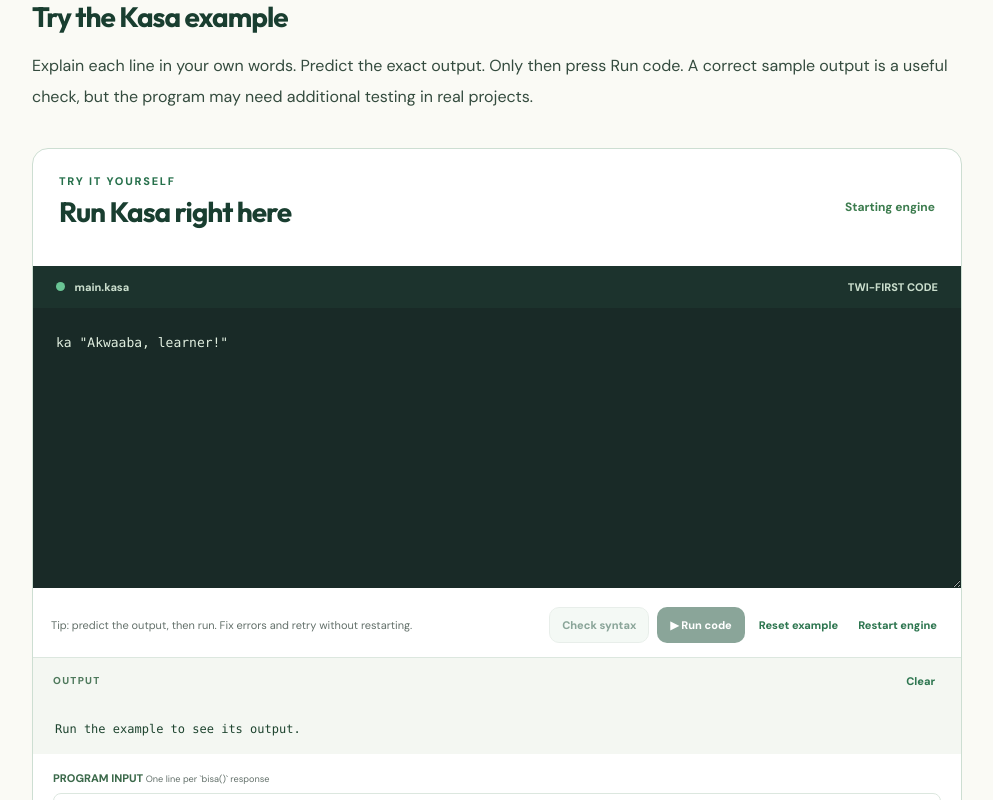
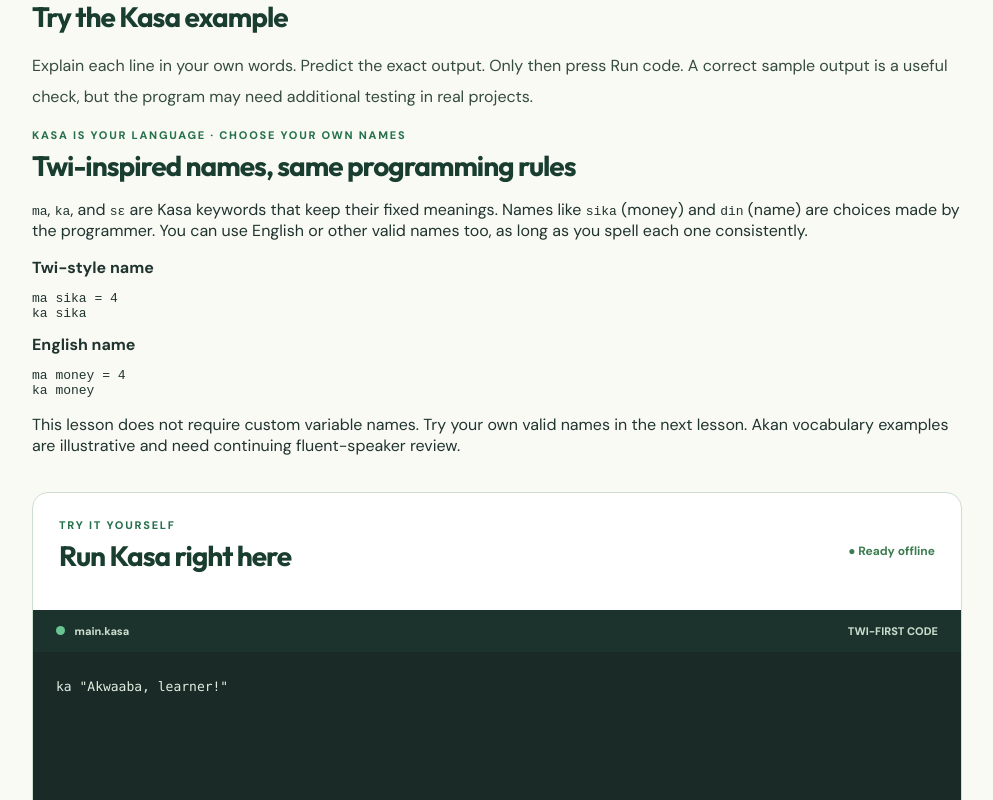
Before and after one commit to fosterb1/kasa-learning-academy, a Next.js app: page /start/meet-the-computer in a window 1280 px wide. Shown: the part 2260-3060 px from the top of the page, without its empty margins (46-1039 px from the left). Built offline with nearby package versions, Linux system fonts and the light colour scheme; no server answers.

Commit message:
Show optional Akan/English names in beginner lessons and practical Kasa projects

```diff
--- a/src/app/(site)/start/[slug]/page.tsx
+++ b/src/app/(site)/start/[slug]/page.tsx
@@ -1,6 +1,6 @@
 import Link from 'next/link'
 import { notFound } from 'next/navigation'
-import { Playground } from '@/components/Playground'
+import { BilingualLessonEditor } from '@/components/BilingualLessonEditor'
 import course from '@/lib/beginner-course.json'
 
 export const dynamicParams = false
@@ -23,7 +23,7 @@ export default async function BeginnerLesson({params}:{params:Promise<{slug:stri
       <section className="beginner-activity"><span className="eyebrow">WATCH YOUR OWN THINKING</span><h2>Common misconception</h2><p>{unit.mistake}</p></section>
     </article>
     <section className="beginner-coding" aria-label="Try this chapter in Kasa"><h2>Try the Kasa example</h2><p>Explain each line in your own words. Predict the exact output. Only then press Run code. A correct sample output is a useful check, but the program may need additional testing in real projects.</p>
-      <Playground sourceCode={unit.code} expectedOutput={unit.expected} starterInput={"input" in unit ? unit.input : ""}/>
+      <BilingualLessonEditor slug={"start/"+slug} sourceCode={unit.code} expectedOutput={unit.expected} starterInput={"input" in unit ? unit.input : ""}/>
       <div className="beginner-activity"><h3>Modify the example</h3><p>{unit.modify}</p></div>
       <div className="beginner-activity"><h3>Make your own solution</h3><p>{unit.make}</p></div>
     </section>
```
